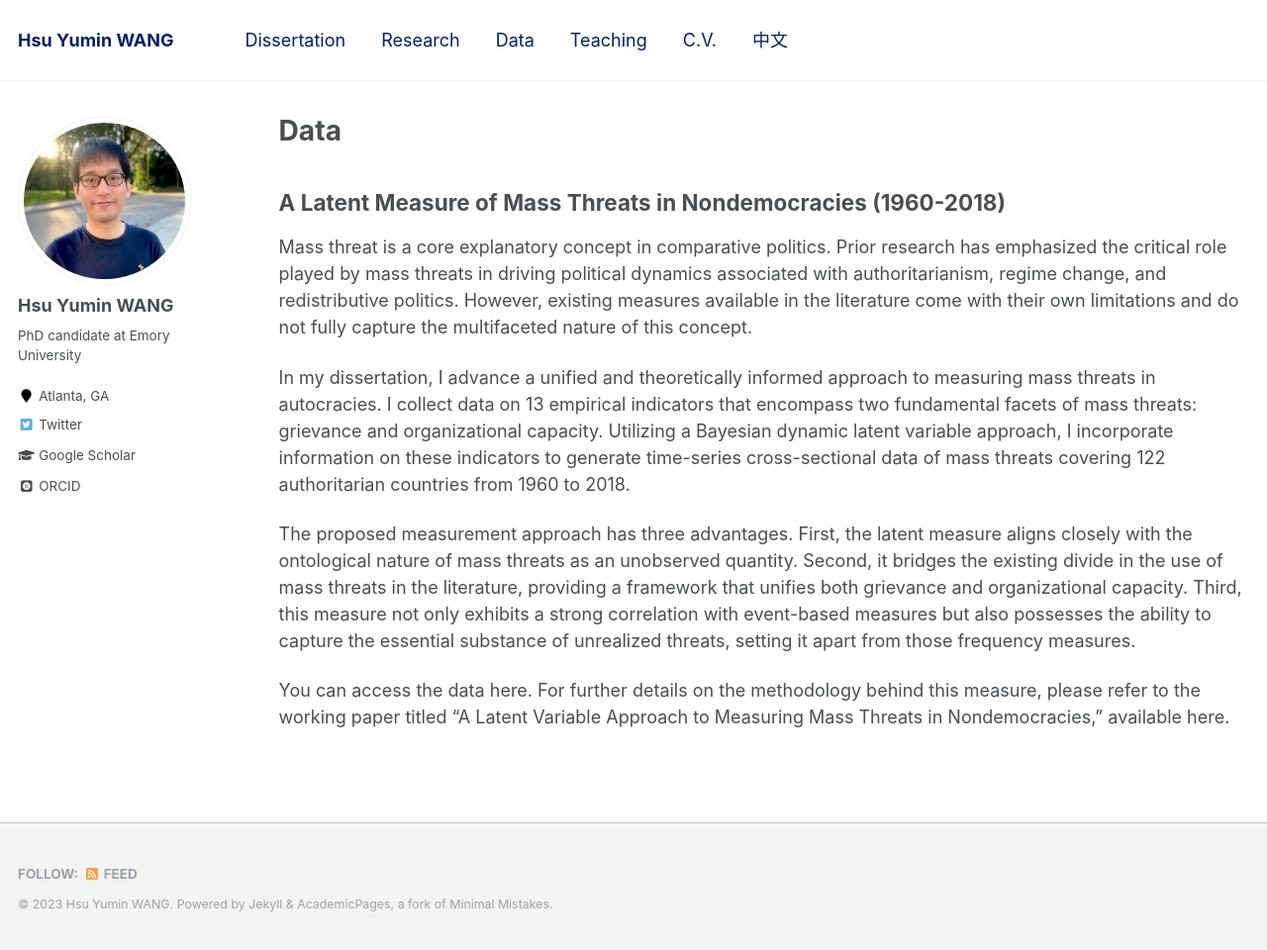
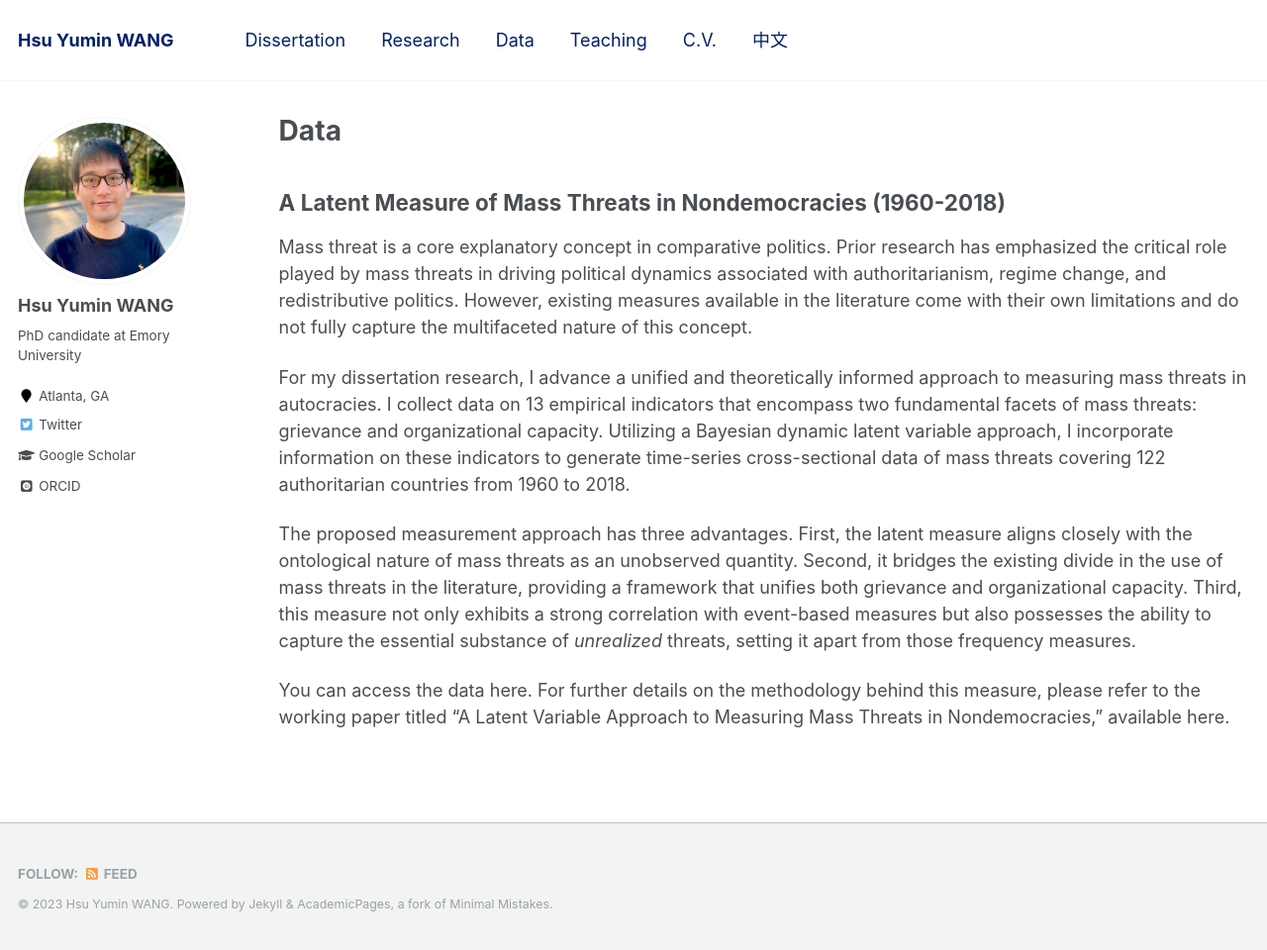
Before and after one commit to hsuyumin/hsuyumin.github.io, a Jekyll site: the page built from _pages/data.md, in a window 1280 px wide and 960 px high. Shown: the whole window at 99% size. Built offline with Jekyll 4.4.1, drawn with Linux system fonts in a browser that asks for light colours; some web fonts are replaced.

Commit message:
Update data.md

```diff
--- a/_pages/data.md
+++ b/_pages/data.md
@@ -12,8 +12,8 @@ redirect_from:
 
 Mass threat is a core explanatory concept in comparative politics. Prior research has emphasized the critical role played by mass threats in driving political dynamics associated with authoritarianism, regime change, and redistributive politics. However, existing measures available in the literature come with their own limitations and do not fully capture the multifaceted nature of this concept.
 
-In my dissertation, I advance a unified and theoretically informed approach to measuring mass threats in autocracies. I collect data on 13 empirical indicators that encompass two fundamental facets of mass threats: grievance and organizational capacity. Utilizing a Bayesian dynamic latent variable approach, I incorporate information on these indicators to generate time-series cross-sectional data of mass threats covering 122 authoritarian countries from 1960 to 2018.
+For my dissertation research, I advance a unified and theoretically informed approach to measuring mass threats in autocracies. I collect data on 13 empirical indicators that encompass two fundamental facets of mass threats: grievance and organizational capacity. Utilizing a Bayesian dynamic latent variable approach, I incorporate information on these indicators to generate time-series cross-sectional data of mass threats covering 122 authoritarian countries from 1960 to 2018.
 
-The proposed measurement approach has three advantages. First, the latent measure aligns closely with the ontological nature of mass threats as an unobserved quantity. Second, it bridges the existing divide in the use of mass threats in the literature, providing a framework that unifies both grievance and organizational capacity. Third, this measure not only exhibits a strong correlation with event-based measures but also possesses the ability to capture the essential substance of unrealized threats, setting it apart from those frequency measures.
+The proposed measurement approach has three advantages. First, the latent measure aligns closely with the ontological nature of mass threats as an unobserved quantity. Second, it bridges the existing divide in the use of mass threats in the literature, providing a framework that unifies both grievance and organizational capacity. Third, this measure not only exhibits a strong correlation with event-based measures but also possesses the ability to capture the essential substance of _unrealized_ threats, setting it apart from those frequency measures.
 
 You can access the data here. For further details on the methodology behind this measure, please refer to the working paper titled "A Latent Variable Approach to Measuring Mass Threats in Nondemocracies," available here.
```
